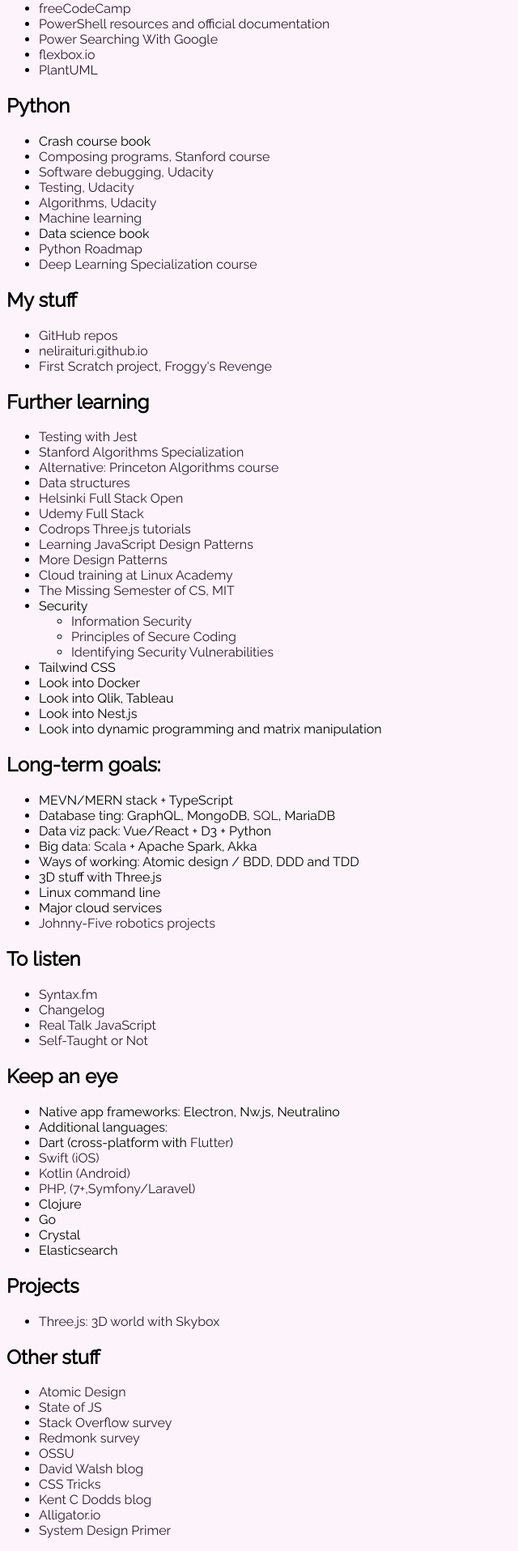
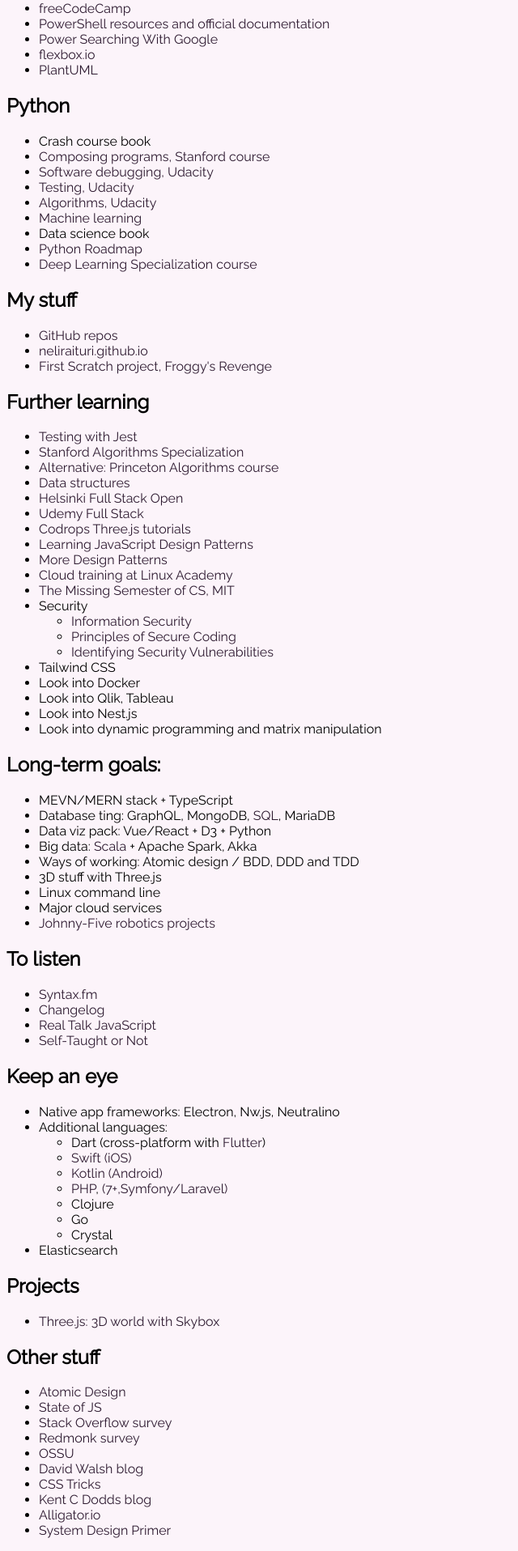
Before and after one commit to neliraituri/neliraituri.github.io, a Jekyll site: the page index.html, which Jekyll copies as it is, in a window 1280 px wide. Shown: the part 937-2853 px from the top of the page at 81% size, without its empty margins (0-640 px from the left). Built offline with Jekyll 4.4.1, drawn with Linux system fonts in a browser that asks for light colours.

Commit message:
List fix

```diff
--- a/index.html
+++ b/index.html
@@ -126,7 +126,8 @@
   <h2>Keep an eye</h2>
     <ul>
       <li>Native app frameworks: Electron, Nw.js, Neutralino</li>
-      <li>Additional languages:
+      <li>Additional languages:</li>
+      <ul>
         <li>Dart (cross-platform with <a href="https://github.com/londonappbrewery/Flutter-Course-Resources">Flutter</a>)</li>
         <li><a href="https://docs.swift.org/swift-book/GuidedTour/GuidedTour.html">Swift (iOS)</a></li>
         <li><a href="https://codelabs.developers.google.com/kotlin-bootcamp/">Kotlin (Android)</a></li>
@@ -135,8 +136,9 @@
         <li>Clojure</li>
         <li>Go</li>
         <li>Crystal</li>
+      </ul>
       <li>Elasticsearch</li>
-      </ul>
+    </ul>
   <h2>Projects</h2>
       <ul>
         <li><a href="https://redstapler.co/create-3d-world-with-three-js-and-skybox-technique/">Three.js: 3D world with Skybox</a></li>
```
